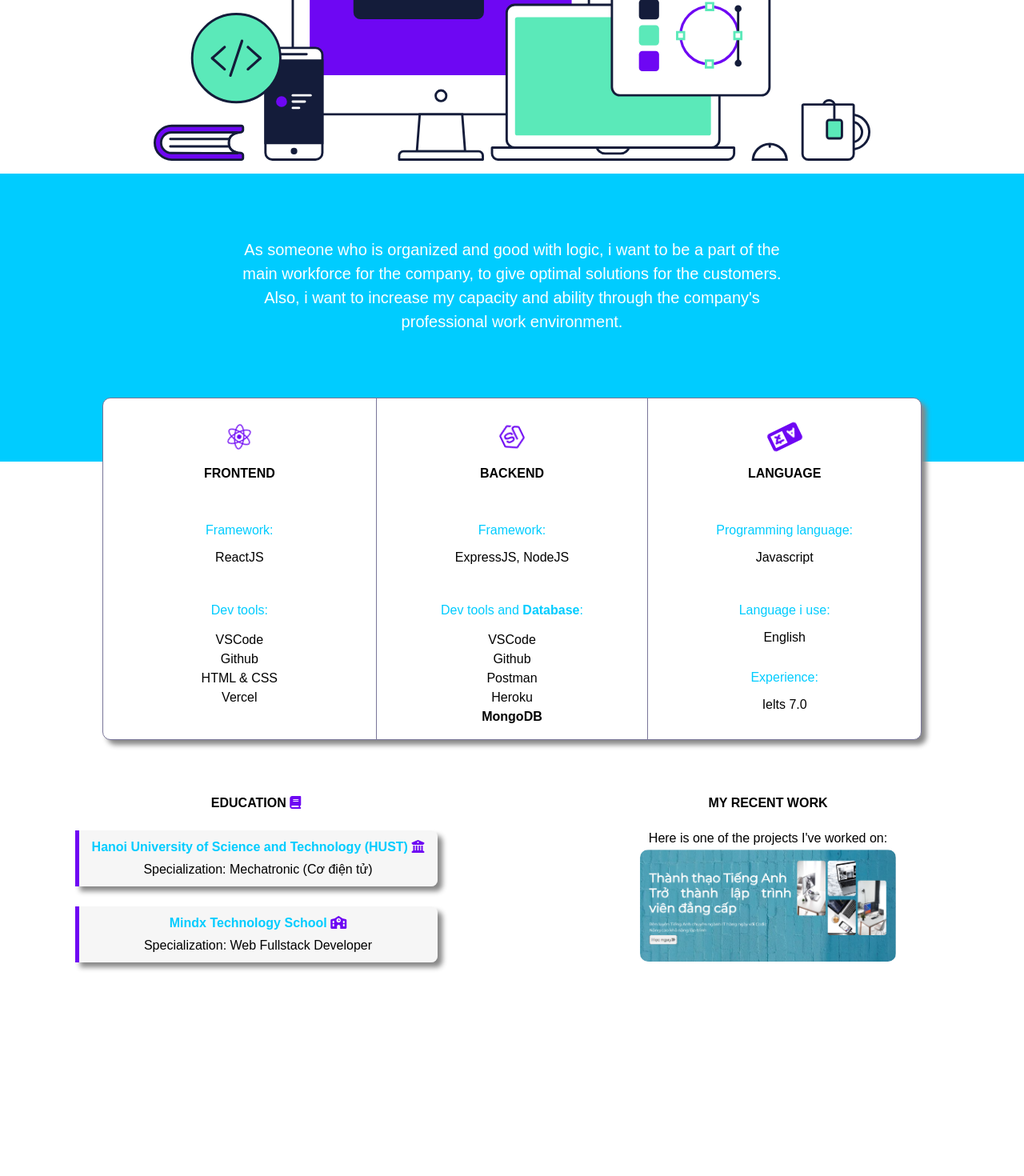
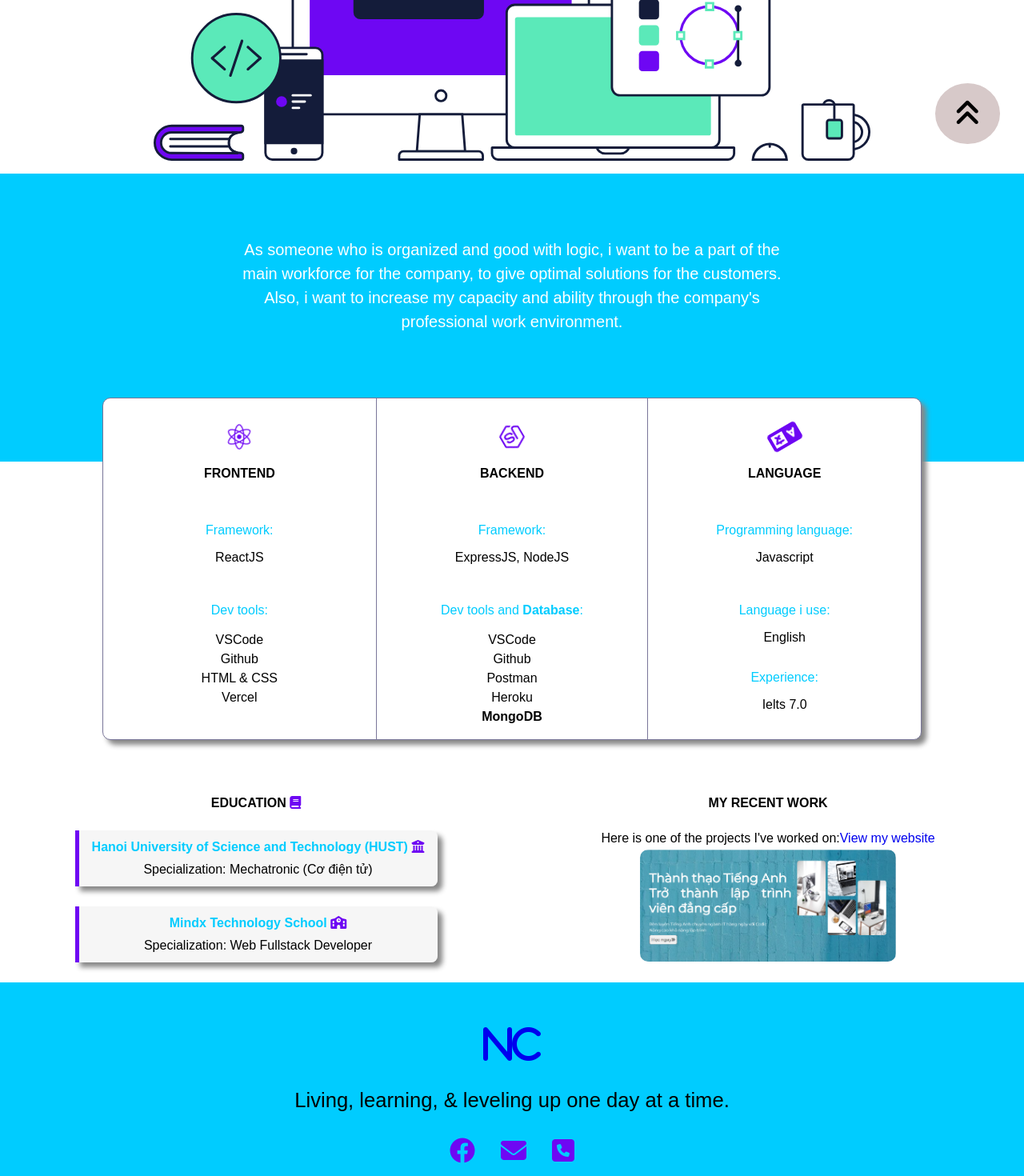
Before and after one commit to linkinparkrules/portfolio-frontend, a React (Create React App) app: page / in a window 1280 px wide. Shown: the part 600-2070 px from the top of the page at 80% size. Before the commit the page ends 1828 px from the top, so only its background shows below. Built offline with nearby package versions, Linux system fonts and the light colour scheme.

Commit message:
add footer

```diff
--- a/src/App.js
+++ b/src/App.js
@@ -3,14 +3,16 @@ import {Route, Routes} from 'react-router-dom';
 import Navbar from './Navbar';
 import Contact from './Pages/Contact';
 import Home from './Pages/Home';
+import BackToTop from './BackToTop';
 
 function App() {
   return (
     <div className={app.App}>
       <Navbar />
+      <BackToTop />
       <Routes>
         <Route path='/contact' element={<Contact />} />
-        <Route path='/home' element={<Home />} />
+        <Route path='/home'  element={<Home />} />
         <Route path='/' element={<Home />} />
       </Routes>
     </div>
--- a/src/App.module.css
+++ b/src/App.module.css
@@ -13,3 +13,49 @@
   font-size: calc(6px + 5vmin);
   color: white;
 }
+
+/* BUTTON TO SCROLL TOP */
+.topBtn {
+  position: fixed;
+  bottom: 20px;
+  right: 30px;
+  z-index: 99;
+  font-size: 18px;
+  border: none;
+  background-color: rgb(215, 201, 201);
+  cursor: pointer;
+  padding: 20px 25px;
+  border-radius: 50%;
+  color: black;
+}
+
+.topBtn>i:hover {
+  transform: scale(1.15);
+  transform: translateY(-5px);
+  transition: ease-out;
+  transition-duration: 0.3s;
+}
+
+/*Tablet: width >= 768px and width < 1024px*/
+@media only screen and (min-width: 768px) and (max-width: 1024px) {
+
+  /* BUTTON TO SCROLL TOP */
+  .top-btn {
+    bottom: 5px;
+    right: 5px;
+    font-size: 8px;
+    padding: 17px 17px 10px;
+  }
+}
+
+/* Mobile: width < 768px */
+@media only screen and (max-width: 768px) {
+
+  /* BUTTON TO SCROLL TOP */
+  .top-btn {
+    bottom: 5px;
+    right: 5px;
+    font-size: 8px;
+    padding: 17px 17px 10px;
+  }
+}
--- /dev/null
+++ b/src/BackToTop.js
@@ -0,0 +1,14 @@
+import {Link} from 'react-router-dom';
+import app from "./App.module.css"
+
+const BackToTop = () => {
+    return (
+        <Link className={app.topBtn} onClick={() => {
+            window.scrollTo({top: 0, left: 0, behavior: 'smooth'});
+          }}>
+            <i className="fa-solid fa-angles-up fa-2x"></i>
+        </Link>
+    );
+};
+
+export default BackToTop;
--- a/src/Pages/Home/Background3/bg3.module.css
+++ b/src/Pages/Home/Background3/bg3.module.css
@@ -30,7 +30,7 @@
   font-weight: bold;
 }
 
-.specialization{
+.specialization {
   margin: 0;
   padding: 5px 0 12px 0;
 }
@@ -40,6 +40,11 @@
 }
 
 /* Project */
+.projectList {
+  display: flex;
+  flex-direction: column;
+}
+
 .project {
   width: 50%;
   display: flex;
--- a/src/Pages/Home/Background3/project.js
+++ b/src/Pages/Home/Background3/project.js
@@ -5,11 +5,16 @@ const Project = () => {
   return (
     <div className={bg3.project}>
       <h4>MY RECENT WORK</h4>
-      <p>Here is one of the projects I've worked on: </p>
+      <p>Here is one of the projects I've worked on:
+        <a href="https://codic.vercel.app/" alt="codic" target="_blank" rel="noreferrer">
+          View my website
+        </a>
+      </p>
       <div className={bg3.projectList} >
-          <a href="https://codic.vercel.app/" alt="codic" target="_blank" rel="noreferrer">
-            <img className={bg3.projectImg} src={codic} alt="codic" />
-          </a>
+        <a href="https://codic.vercel.app/" alt="codic" target="_blank" rel="noreferrer">
+          <img className={bg3.projectImg} src={codic} alt="codic" />
+        </a>
+
       </div>
 
     </div>
--- /dev/null
+++ b/src/Pages/Home/Footer/footer.module.css
@@ -0,0 +1,35 @@
+.footer {
+    height: 35vh;
+    background-color: rgb(0, 204, 255);
+    display: flex;
+    flex-direction: column;
+    align-items: center;
+    justify-content: center;
+}
+
+.footer>a {
+    margin: 1rem;
+
+}
+
+.footer>a>i {
+    font-size: 3rem;
+}
+
+.quote {
+    margin: 1rem;
+    font-size: 1.6rem;
+}
+
+.contact>i {
+    font-size: 2rem;
+    margin: 1rem;
+    color: #6E07F3;
+
+}
+
+.contact>i:hover {
+    color: white;
+    transform: scale(1.5);
+    transition: .5s ease;
+}
--- /dev/null
+++ b/src/Pages/Home/Footer/index.js
@@ -0,0 +1,24 @@
+import footer from "./footer.module.css";
+import { Link } from "react-router-dom";
+
+const Footer = () => {
+    return (
+        <div className={footer.footer}>
+            <Link to="/">
+                <i className="fa-solid fa-n"></i>
+                <i className="fa-solid fa-c"></i>
+            </Link>
+            <div className={footer.quote}>
+                Living, learning, & leveling up one day at a time.
+            </div>
+            <div className={footer.contact}>
+                <i className="fa-brands fa-facebook"></i>
+                <i className="fa-solid fa-envelope"></i>
+                <i className="fa-solid fa-square-phone"></i>
+            </div>
+
+        </div>
+    );
+};
+
+export default Footer;
--- a/src/Pages/Home/index.js
+++ b/src/Pages/Home/index.js
@@ -1,6 +1,7 @@
 import Background1 from "./Background1"
 import Background2 from "./Background2"
 import Background3 from "./Background3";
+import Footer from "./Footer";
 
 const Home = () => {
   return (
@@ -8,6 +9,7 @@ const Home = () => {
       <Background1 />
       <Background2 />
       <Background3 />
+      <Footer />
     </>
   );
 };
```
